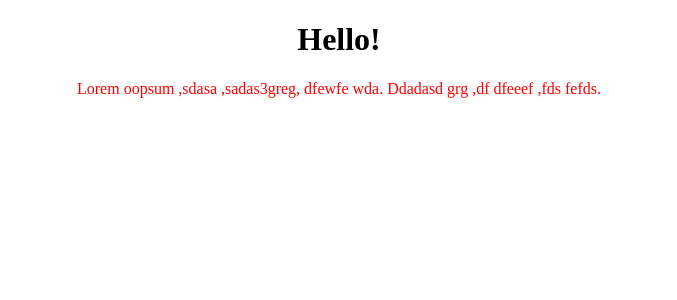
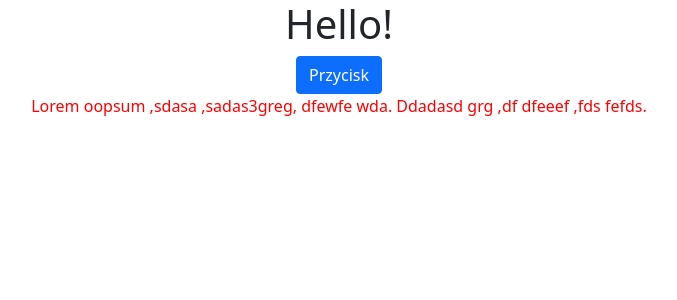
Before and after one commit to janeX96/React-udemy, a React (Create React App) app in the folder CRA/example/: page / in a window 1280 px wide. Shown: the top 300 px of the page, without its empty margins (301-978 px from the left). Built offline with nearby package versions, Linux system fonts and the light colour scheme.

Commit message:
npm install bootstrap , przycisk z bootstrapa

```diff
--- a/CRA/example/package.json
+++ b/CRA/example/package.json
@@ -3,6 +3,7 @@
   "version": "0.1.0",
   "private": true,
   "dependencies": {
+    "bootstrap": "^5.1.3",
     "react": "^17.0.2",
     "react-dom": "^17.0.2",
     "react-router-dom": "^5.3.0",
--- a/CRA/example/src/App.js
+++ b/CRA/example/src/App.js
@@ -1,6 +1,7 @@
 import React, { Component } from "react";
 import "./App.css";
 import Text from "./Text";
+import "bootstrap/dist/css/bootstrap.min.css";
 class App extends Component {
   state = {
     underline: false,
--- a/CRA/example/src/Text.js
+++ b/CRA/example/src/Text.js
@@ -2,10 +2,13 @@
 import "./Text.css";
 const Text = () => {
   return (
-    <p className="red">
-      Lorem oopsum ,sdasa ,sadas3greg, dfewfe wda. Ddadasd grg ,df dfeeef ,fds
-      fefds.
-    </p>
+    <div>
+      <button className="btn btn-primary">Przycisk</button>
+      <p className="red">
+        Lorem oopsum ,sdasa ,sadas3greg, dfewfe wda. Ddadasd grg ,df dfeeef ,fds
+        fefds.
+      </p>
+    </div>
   );
 };
 
```
Also changed, not shown: 1 other file (tests, documents, lock files or other folders).
